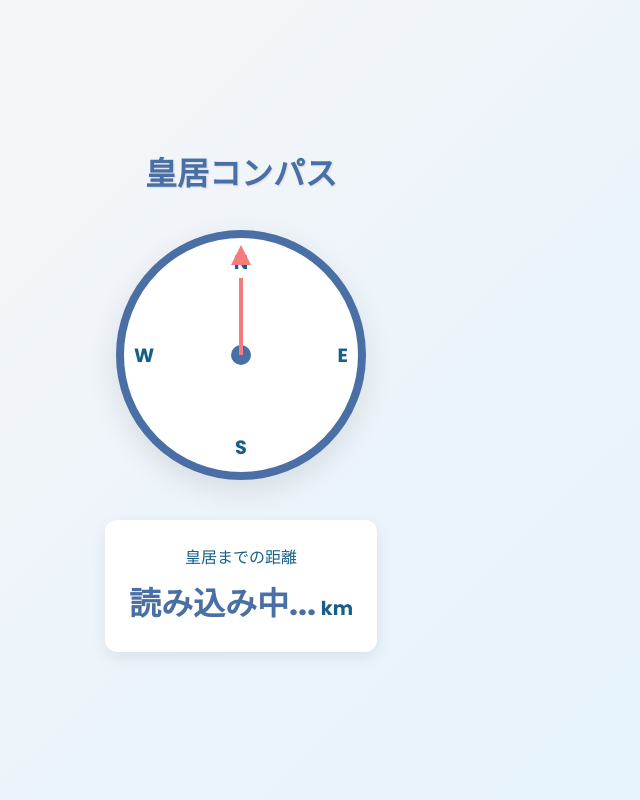
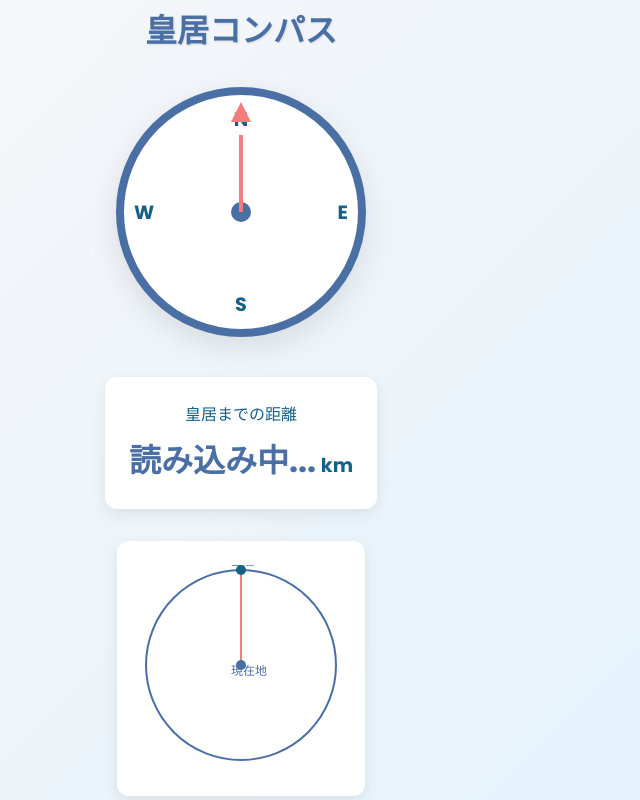
Before and after one commit to dgc3141/royal_beacon, a React (Create React App) app: page / in a window 1280 px wide. Shown: the whole page, without its empty margins (399-1039 px from the left). Built offline with nearby package versions, Linux system fonts and the light colour scheme; no server answers.

Commit message:
現在地と皇居の位置関係図を追加

```diff
--- a/src/App.css
+++ b/src/App.css
@@ -160,6 +160,19 @@ body {
   margin-left: 0.3rem;
 }
 
+.position-diagram {
+  margin-top: 2rem;
+  padding: 1.5rem;
+  background: white;
+  border-radius: 12px;
+  box-shadow: 0 5px 15px rgba(0, 0, 0, 0.08);
+  text-align: center;
+}
+
+.position-diagram svg {
+  margin: 0 auto;
+}
+
 @media (max-width: 480px) {
   .compass {
     width: 200px;
--- a/src/App.tsx
+++ b/src/App.tsx
@@ -67,6 +67,36 @@ const App: React.FC = () => {
           <span className="distance-unit">km</span>
         </div>
       </div>
+
+      <div className="position-diagram">
+        <svg width="200" height="200" viewBox="0 0 200 200">
+          <circle cx="100" cy="100" r="95" stroke="#4a6fa5" strokeWidth="2" fill="none" />
+          <line
+            x1="100"
+            y1="100"
+            x2={100 + 95 * Math.cos((bearing! - 90) * (Math.PI / 180))}
+            y2={100 + 95 * Math.sin((bearing! - 90) * (Math.PI / 180))}
+            stroke="#f47c7c"
+            strokeWidth="2"
+          />
+          <circle cx="100" cy="100" r="5" fill="#4a6fa5" />
+          <circle
+            cx={100 + 95 * Math.cos((bearing! - 90) * (Math.PI / 180))}
+            cy={100 + 95 * Math.sin((bearing! - 90) * (Math.PI / 180))}
+            r="5"
+            fill="#166088"
+          />
+          <text x="90" y="110" fontSize="12" fill="#4a6fa5">現在地</text>
+          <text
+            x={100 + 95 * Math.cos((bearing! - 90) * (Math.PI / 180)) - 10}
+            y={100 + 95 * Math.sin((bearing! - 90) * (Math.PI / 180)) - 5}
+            fontSize="12"
+            fill="#166088"
+          >
+            皇居
+          </text>
+        </svg>
+      </div>
     </div>
   );
 };
```
